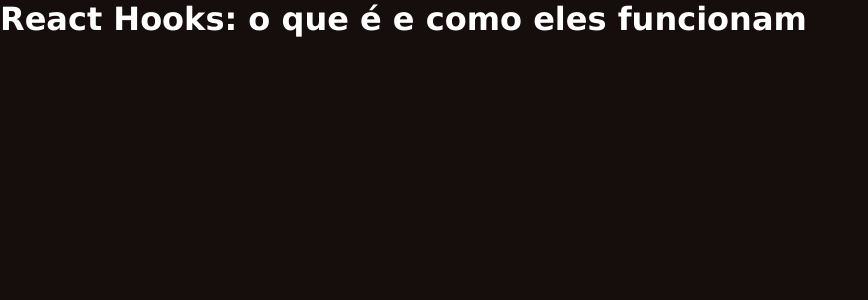
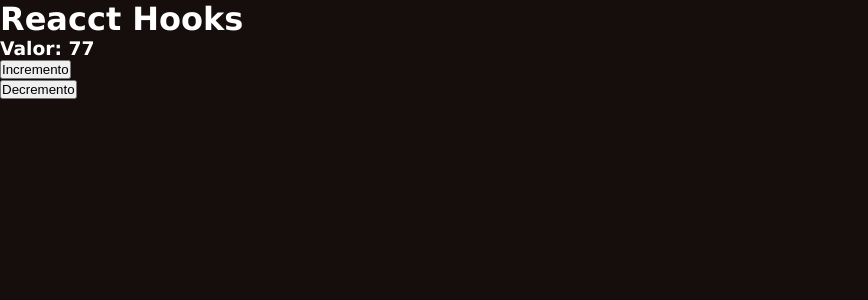
Before and after one commit to Olifrans/react-learning-all, a React (Create React App) app: page / in a window 1280 px wide. Shown: the top 300 px of the page, without its empty margins (0-868 px from the left). Built offline with nearby package versions, Linux system fonts and the light colour scheme.

Commit message:
feat: Teste useState

```diff
--- a/src/App.tsx
+++ b/src/App.tsx
@@ -2,14 +2,23 @@
 import "./App.css";
 
 function App() {
+  const [valor, setValor] = useState(77);
 
-  console.table(useState(50));
+  function incremento() {
+    setValor(valor + 1);
+  }
 
+  function decremento() {
+    setValor(valor - 1);
+  }
 
   return (
     <>
-      <h1>React Hooks: o que é e como eles funcionam</h1>
-
+      <h1>Reacct Hooks</h1>
+      <h3>Valor: {valor}</h3>
+      <button onClick={incremento}>Incremento</button>
+      <br></br>
+      <button onClick={decremento}>Decremento</button>
     </>
   );
 }
```
